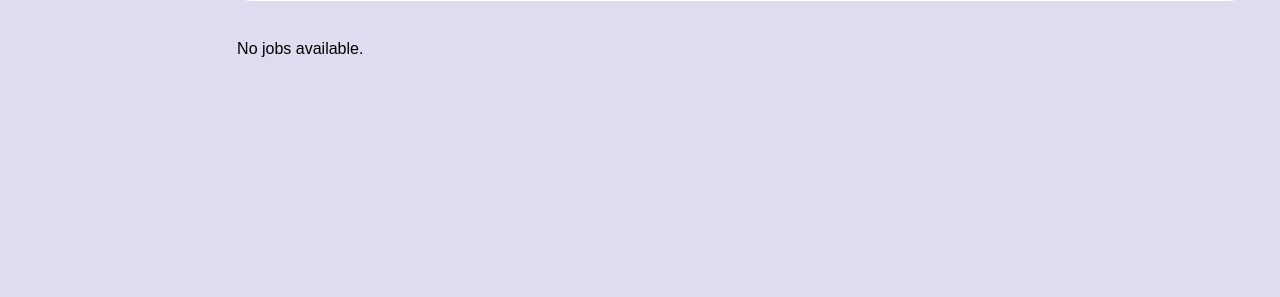
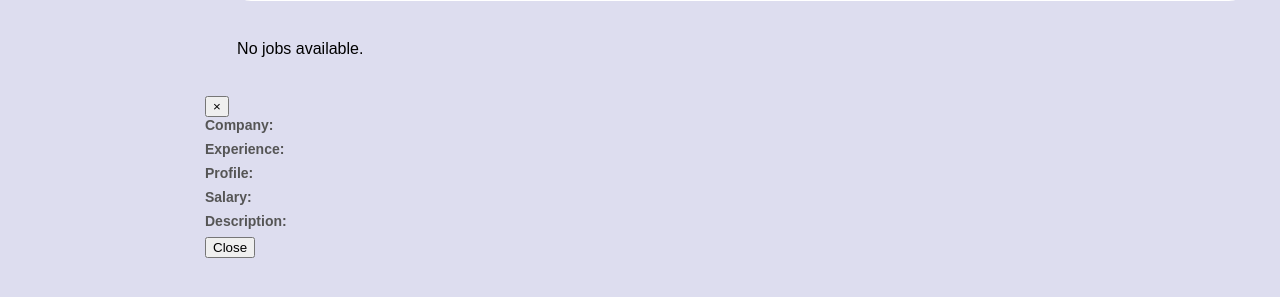
Before and after one commit to Sahuji2410/CareersBucket, a Django app: template CareersBucket/Web/templates/hero.html in a window 1280 px wide. Shown: the part 254-551 px from the top of the page. Run offline with Django 5.2, Linux system fonts and the light colour scheme; the template is opened without the code that fills it, so the values that code supplies are empty; some libraries are stand-ins or nearby versions.

Commit message:
added code for popup

```diff
--- a/CareersBucket/Web/templates/base.html
+++ b/CareersBucket/Web/templates/base.html
@@ -8,6 +8,7 @@
     rel="stylesheet"
     href="https://cdnjs.cloudflare.com/ajax/libs/font-awesome/4.7.0/css/font-awesome.min.css"
   />
+
   <title>{% block title %}CareersBuckets{% endblock %}</title>
   <style>
     body {
--- a/CareersBucket/Web/templates/hero.html
+++ b/CareersBucket/Web/templates/hero.html
@@ -227,7 +227,15 @@
                 </div>
             </div>
             <div class="more-view">
-                <button>View More</button>
+                <button
+                    class="view-more-btn"
+                    data-title="{{ job_description.title }}"
+                    data-company="{{ job_description.company_name }}"
+                    data-experience="{{ job_description.experience_leveel }}"
+                    data-profile="{{ job_description.title }}"
+                    data-salary="{{ job_description.salary }}"
+                    data-description="{{ job_description.description }}"
+                >View More</button>
             </div>
         </div>
         {% endfor %}
@@ -239,8 +247,69 @@
   </div>
 
 </div>
+<!-- Modal Structure -->
+<div id="jobDetailModal" class="modal" tabindex="-1" role="dialog">
+    <div class="modal-dialog" role="document">
+        <div class="modal-content">
+            <div class="modal-header">
+                <h5 class="modal-title" id="jobTitle"></h5>
+                <button type="button" class="close" data-dismiss="modal" aria-label="Close">
+                    <span aria-hidden="true">&times;</span>
+                </button>
+            </div>
+            <div class="modal-body">
+                <div class="job-element">
+                    <div class="element-label">Company:</div>
+                    <div class="element-value" id="jobCompany"></div>
+                </div>
+                <div class="job-element">
+                    <div class="element-label">Experience:</div>
+                    <div class="element-value" id="jobExperience"></div>
+                </div>
+                <div class="job-element">
+                    <div class="element-label">Profile:</div>
+                    <div class="element-value" id="jobProfile"></div>
+                </div>
+                <div class="job-element">
+                    <div class="element-label">Salary:</div>
+                    <div class="element-value" id="jobSalary"></div>
+                </div>
+                <div class="job-element">
+                    <div class="element-label">Description:</div>
+                    <div class="element-value" id="jobDescription"></div>
+                </div>
+            </div>
+            <div class="modal-footer">
+                <button type="button" class="btn btn-secondary" data-dismiss="modal">Close</button>
+            </div>
+        </div>
+    </div>
+</div>
 <!-- Include jQuery and Bootstrap's JavaScript files -->
 <script src="https://cdnjs.cloudflare.com/ajax/libs/jquery/3.5.1/jquery.min.js"></script>
 <script src="https://cdnjs.cloudflare.com/ajax/libs/twitter-bootstrap/4.5.2/js/bootstrap.bundle.min.js"></script>
+<!-- Include jQuery and Bootstrap JS -->
+<script src="https://code.jquery.com/jquery-3.5.1.min.js"></script>
+<script src="https://stackpath.bootstrapcdn.com/bootstrap/4.5.2/js/bootstrap.bundle.min.js"></script>
+<script>
+    $(document).ready(function() {
+        $('.view-more-btn').click(function() {
+            var title = $(this).data('title');
+            var company = $(this).data('company');
+            var experience = $(this).data('experience');
+            var profile = $(this).data('profile');
+            var salary = $(this).data('salary');
+            var description = $(this).data('description');
 
+            $('#jobTitle').text(title);
+            $('#jobCompany').text(company);
+            $('#jobExperience').text(experience);
+            $('#jobProfile').text(profile);
+            $('#jobSalary').text(salary);
+            $('#jobDescription').text(description);
+
+            $('#jobDetailModal').modal('show');
+        });
+    });
+    </script>
 {% endblock %}
```
